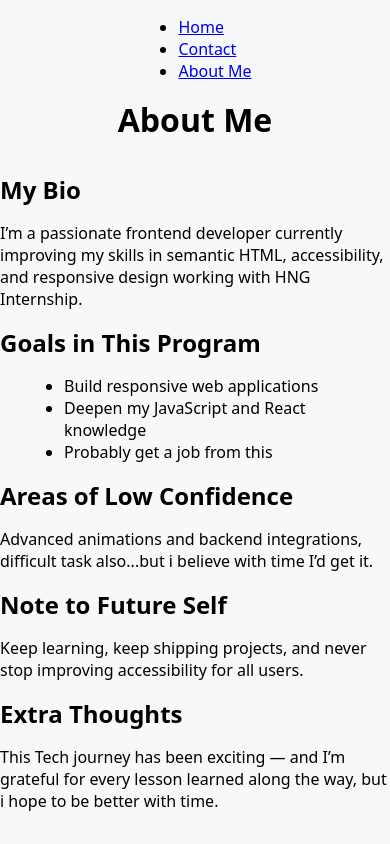
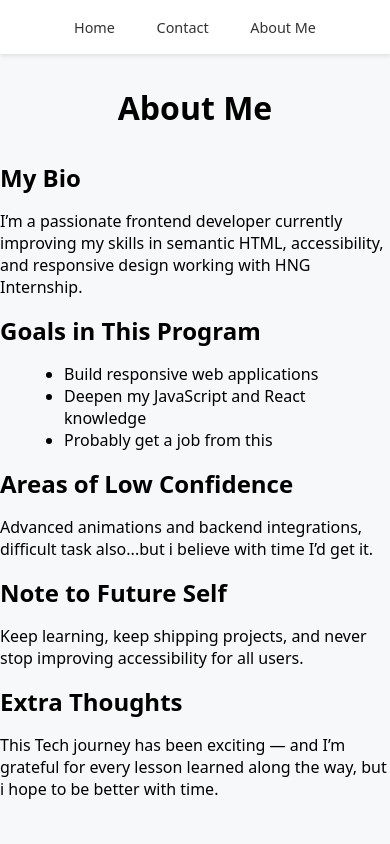
Before and after one commit to OnuWisdom/HNG-Stages, a plain HTML site: page about.html in a window 390 px wide. Drawn offline with Linux system fonts and the light colour scheme.

Commit message:
updated the readme

```diff
--- a/about.html
+++ b/about.html
@@ -7,11 +7,13 @@
 		<link rel="stylesheet" href="style.css" />
 	</head>
 	<body>
-		<nav>
+		<nav class="nav">
 			<ul>
-				<li><a href="index.html">Home</a></li>
-				<li><a href="contact.html">Contact</a></li>
-				<li><a href="about.html">About Me</a></li>
+				<li><a href="index.html" data-testid="test-nav-home">Home</a></li>
+				<li>
+					<a href="contact.html" data-testid="test-nav-contact">Contact</a>
+				</li>
+				<li><a href="about.html" data-testid="test-nav-about">About Me</a></li>
 			</ul>
 		</nav>
 		<header>
--- a/style.css
+++ b/style.css
@@ -197,3 +197,21 @@ button {
 		flex: 2;
 	}
 }
+
+@media (max-width: 600px) {
+	.nav ul {
+		gap: 1rem;
+		flex-wrap: wrap;
+		justify-content: center;
+	}
+
+	.nav a {
+		padding: 0.4rem 0.8rem;
+		font-size: 0.9rem;
+	}
+
+	form {
+		width: 100%;
+		padding: 1rem;
+	}
+}
```
Also changed, not shown: contact.html (+1 -1 lines), 1 other file.
